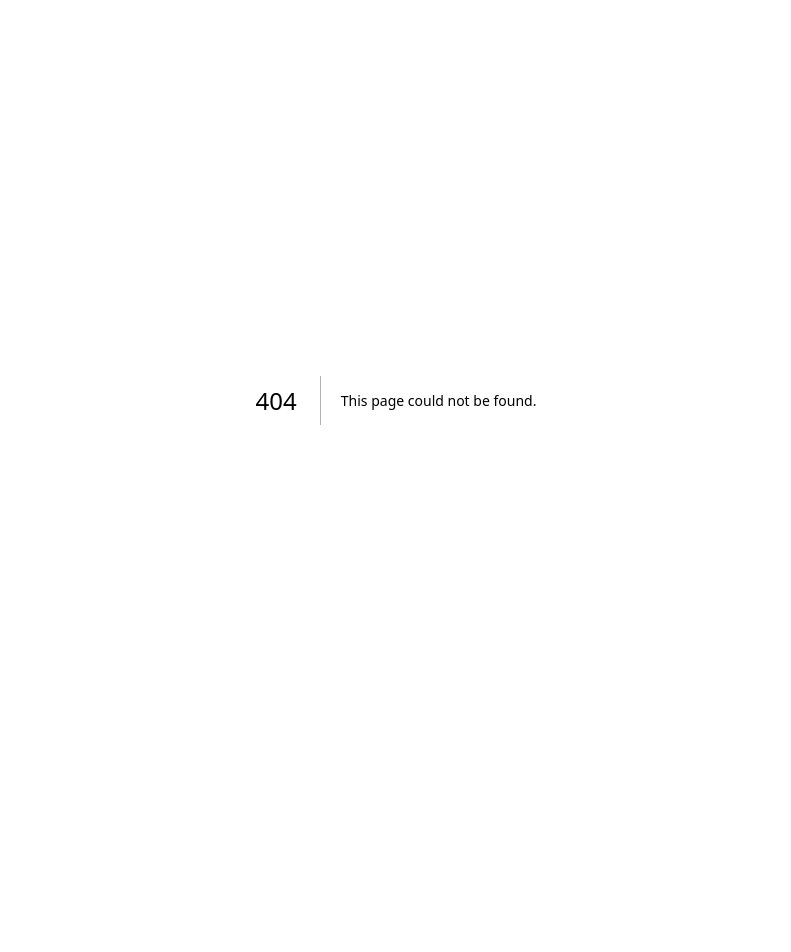
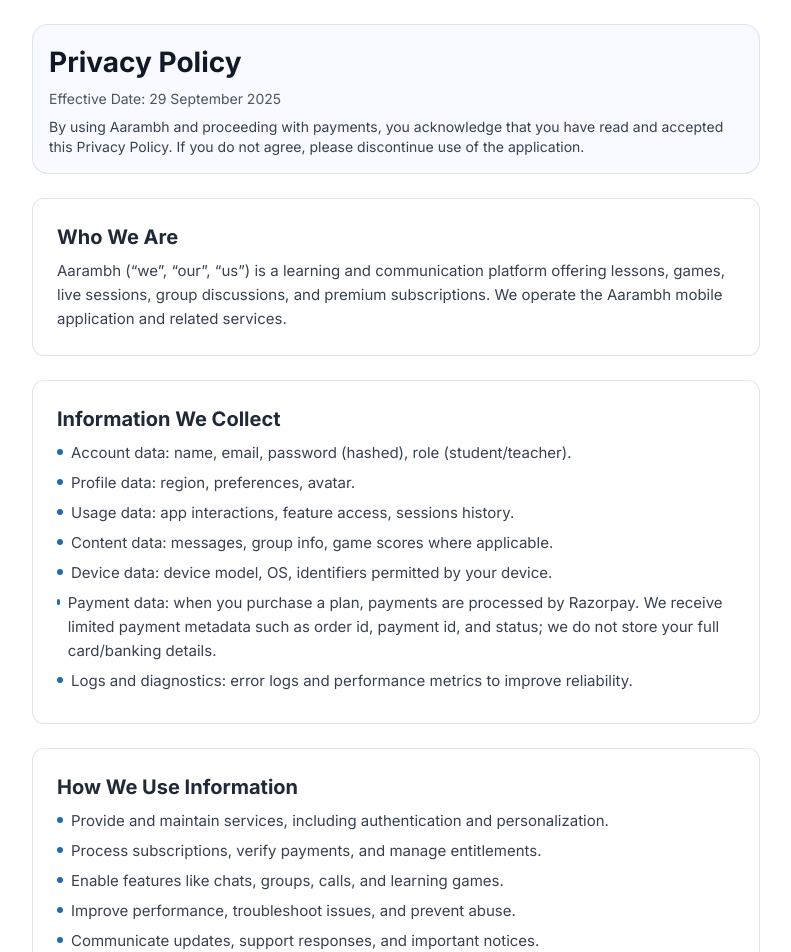
Before and after one commit to akashhsr-gla/aarambhappsite, a Next.js app: page /privacy in a window 1280 px wide. Before the commit this address had no page. Shown: the top 952 px of the page, without its empty margins (244-1035 px from the left). Before the commit the page ends 800 px from the top, so only its background shows below. Built offline with nearby package versions, Linux system fonts and the light colour scheme.

Commit message:
Add Privacy Policy page

```diff
--- /dev/null
+++ b/app/privacy/page.tsx
@@ -0,0 +1,165 @@
+"use client";
+
+import Link from "next/link";
+import React from "react";
+
+function Section({ title, children }: { title: string; children: React.ReactNode }) {
+  return (
+    <section className="mt-6 rounded-xl border border-black/10 bg-white p-6">
+      <h2 className="mb-2 text-xl font-bold text-gray-800">{title}</h2>
+      <div className="text-[15px] leading-6 text-gray-700">{children}</div>
+    </section>
+  );
+}
+
+function Bullet({ children }: { children: React.ReactNode }) {
+  return (
+    <div className="mb-1.5 flex items-start">
+      <span className="mt-2 mr-2 inline-block h-1.5 w-1.5 rounded-full bg-[#226cae]" />
+      <p className="m-0 text-[15px] leading-6 text-gray-700">{children}</p>
+    </div>
+  );
+}
+
+export default function PrivacyPage() {
+  const contactEmail = "aarambhoffficial@gmail.com";
+  const contactPhone = "+916204111878";
+
+  return (
+    <main className="mx-auto max-w-3xl px-5 py-6 bg-white">
+      <div className="mb-4 rounded-2xl border border-[#226cae]/15 bg-[#F8FAFF] p-4">
+        <h1 className="text-[28px] font-bold text-gray-900">Privacy Policy</h1>
+        <p className="mt-1.5 text-sm text-gray-600">Effective Date: 29 September 2025</p>
+        <p className="mt-2 text-sm text-gray-700">
+          By using Aarambh and proceeding with payments, you acknowledge that you have read and
+          accepted this Privacy Policy. If you do not agree, please discontinue use of the
+          application.
+        </p>
+      </div>
+
+      <Section title="Who We Are">
+        <p>
+          Aarambh (“we”, “our”, “us”) is a learning and communication platform offering lessons,
+          games, live sessions, group discussions, and premium subscriptions. We operate the
+          Aarambh mobile application and related services.
+        </p>
+      </Section>
+
+      <Section title="Information We Collect">
+        <Bullet>Account data: name, email, password (hashed), role (student/teacher).</Bullet>
+        <Bullet>Profile data: region, preferences, avatar.</Bullet>
+        <Bullet>Usage data: app interactions, feature access, sessions history.</Bullet>
+        <Bullet>Content data: messages, group info, game scores where applicable.</Bullet>
+        <Bullet>Device data: device model, OS, identifiers permitted by your device.</Bullet>
+        <Bullet>
+          Payment data: when you purchase a plan, payments are processed by Razorpay. We receive
+          limited payment metadata such as order id, payment id, and status; we do not store your
+          full card/banking details.
+        </Bullet>
+        <Bullet>Logs and diagnostics: error logs and performance metrics to improve reliability.</Bullet>
+      </Section>
+
+      <Section title="How We Use Information">
+        <Bullet>Provide and maintain services, including authentication and personalization.</Bullet>
+        <Bullet>Process subscriptions, verify payments, and manage entitlements.</Bullet>
+        <Bullet>Enable features like chats, groups, calls, and learning games.</Bullet>
+        <Bullet>Improve performance, troubleshoot issues, and prevent abuse.</Bullet>
+        <Bullet>Communicate updates, support responses, and important notices.</Bullet>
+        <Bullet>Comply with legal obligations and enforce our terms.</Bullet>
+      </Section>
+
+      <Section title="Legal Bases (where applicable)">
+        <Bullet>Contract: to deliver the services you request.</Bullet>
+        <Bullet>Legitimate interests: to secure, improve, and measure our services.</Bullet>
+        <Bullet>Consent: when you opt in to specific features or communications.</Bullet>
+        <Bullet>Legal obligation: to comply with law enforcement or regulatory requests.</Bullet>
+      </Section>
+
+      <Section title="Payments with Razorpay">
+        <p>
+          We use Razorpay to process payments. When you initiate a purchase, an order is created and
+          processed via Razorpay’s SDK/Checkout. We receive confirmations (order id, payment id,
+          signature) to verify your payment and activate your subscription. Your sensitive payment
+          details are handled by Razorpay and not stored on our servers. For details, review
+          Razorpay’s policies on their website.
+        </p>
+      </Section>
+
+      <Section title="Data Sharing">
+        <Bullet>Payment processors: Razorpay for payment processing and verification.</Bullet>
+        <Bullet>Service providers: analytics, infrastructure, and customer support partners.</Bullet>
+        <Bullet>Legal/Compliance: when required by law or to protect rights and safety.</Bullet>
+        <Bullet>Business transfers: as part of a merger, acquisition, or asset sale.</Bullet>
+      </Section>
+
+      <Section title="Data Retention">
+        <p>
+          We retain personal data as long as needed to provide services, comply with legal
+          requirements, resolve disputes, and enforce agreements. Payment records are retained per
+          statutory requirements.
+        </p>
+      </Section>
+
+      <Section title="Your Rights">
+        <Bullet>Access, or update certain account information within the app.</Bullet>
+        <Bullet>Request copies, correction, or deletion by contacting support.</Bullet>
+        <Bullet>Withdraw consent for optional features where consent is the legal basis.</Bullet>
+        <Bullet>Object to or restrict certain processing as permitted by law.</Bullet>
+      </Section>
+
+      <Section title="Security">
+        <p>
+          We implement technical and organizational measures to protect data, including transport
+          encryption and access controls. However, no method is 100% secure; use strong passwords and
+          protect your device.
+        </p>
+      </Section>
+
+      <Section title="Children’s Privacy">
+        <p>
+          Our services are intended for general audiences. Where required by law, we obtain
+          appropriate consent or limit features for younger users.
+        </p>
+      </Section>
+
+      <Section title="International Transfers">
+        <p>
+          Your information may be processed in locations outside your state or country. We apply
+          protections consistent with this policy and applicable laws.
+        </p>
+      </Section>
+
+      <Section title="Updates to This Policy">
+        <p>
+          We may update this policy to reflect changes in our practices or for legal reasons. We
+          will indicate the effective date and, where appropriate, notify you in-app.
+        </p>
+      </Section>
+
+      <Section title="Contact Us">
+        <p>For questions or requests, contact:</p>
+        <div className="mt-2 space-y-2">
+          <div className="flex items-center space-x-2">
+            <span aria-hidden className="text-[#226cae]">✉️</span>
+            <Link href={`mailto:${contactEmail}`} className="text-[#0a7ea4]">
+              {contactEmail}
+            </Link>
+          </div>
+          <div className="flex items-center space-x-2">
+            <span aria-hidden className="text-[#dc2929]">📞</span>
+            <Link href={`tel:${contactPhone}`} className="text-[#0a7ea4]">
+              +91 6204 111 878
+            </Link>
+          </div>
+        </div>
+      </Section>
+
+      <div className="mt-5 flex items-center space-x-2 rounded-xl border border-[#dc2929]/20 bg-[#FFF5F5] p-4">
+        <span aria-hidden className="text-[#dc2929]">🛡️</span>
+        <p className="m-0 text-sm text-gray-700">
+          By continuing to use the app and completing a purchase, you accept this Privacy Policy.
+        </p>
+      </div>
+    </main>
+  );
+}
```
